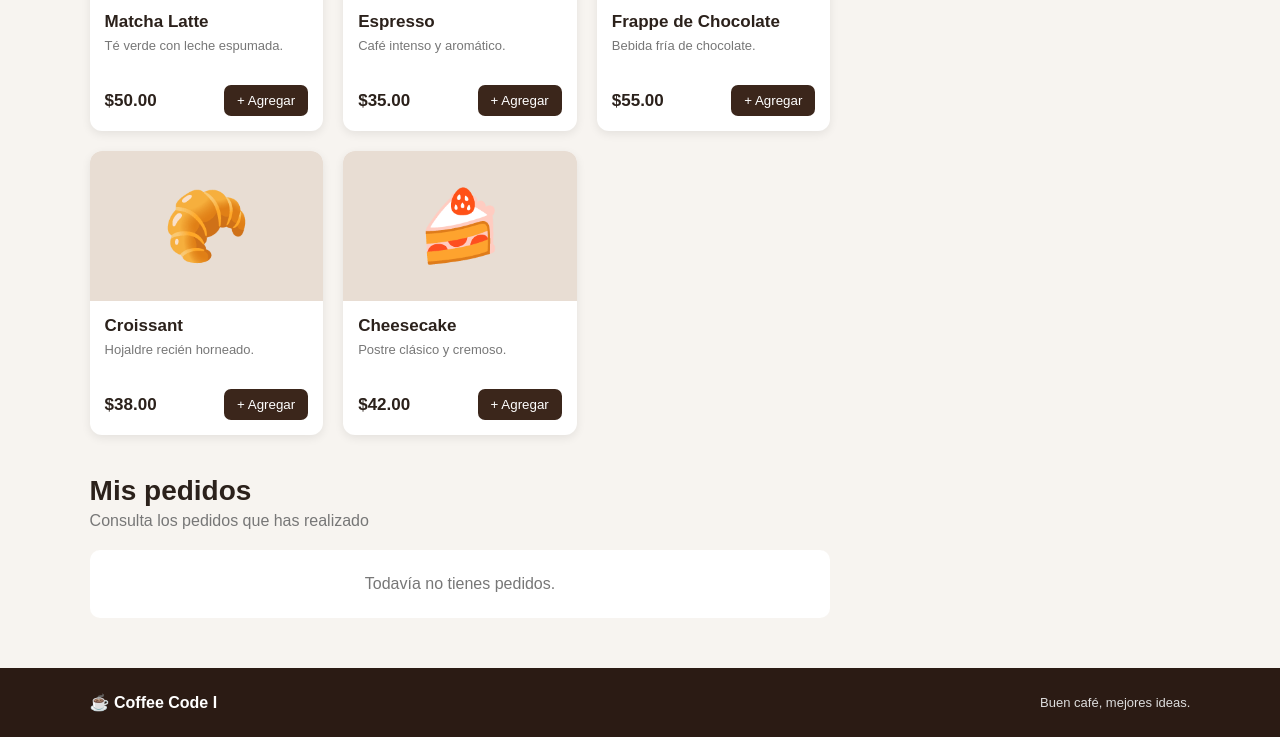
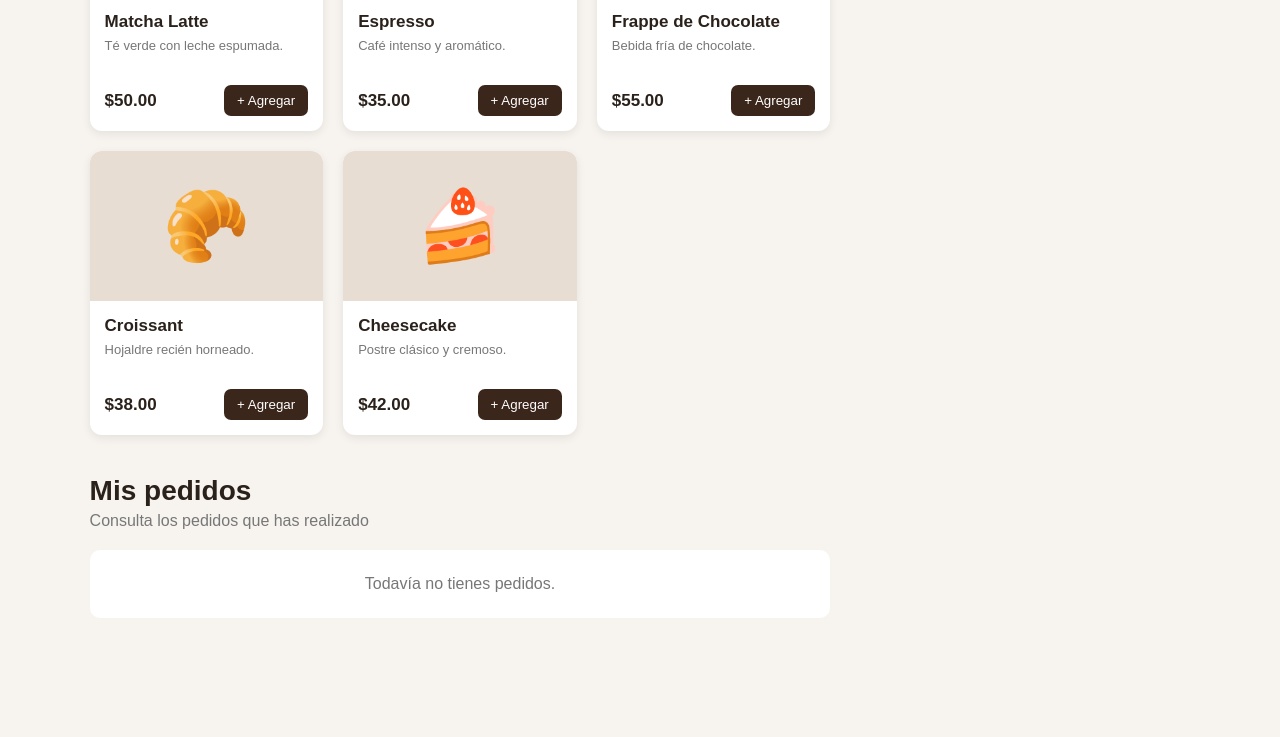
Before and after one commit to jpcr007l/DAM_TIID222, a plain HTML site: page Coffee Code I/Cliente/index.html in a window 1280 px wide. Shown: the part 650-1387 px from the top of the page. After the commit the page ends 1303 px from the top, so only its background shows below. Drawn offline with Linux system fonts and the light colour scheme.

Commit message:
Modificación del contenido - Index.html : Se elimino el pie de pagina debido a que se cree es innecesario para el desarollo actual

```diff
--- a/Coffee Code I/Cliente/index.html
+++ b/Coffee Code I/Cliente/index.html
@@ -107,19 +107,6 @@
 
     </main>
 
-
-    <!-- PIE DE PÁGINA -->
-    <footer>
-
-        <div class="logo-footer">
-            ☕ Coffee Code I
-        </div>
-
-        <p>Buen café, mejores ideas.</p>
-
-    </footer>
-
-
     <!-- JAVASCRIPT -->
     <script src="Script.js"></script>
 
```
